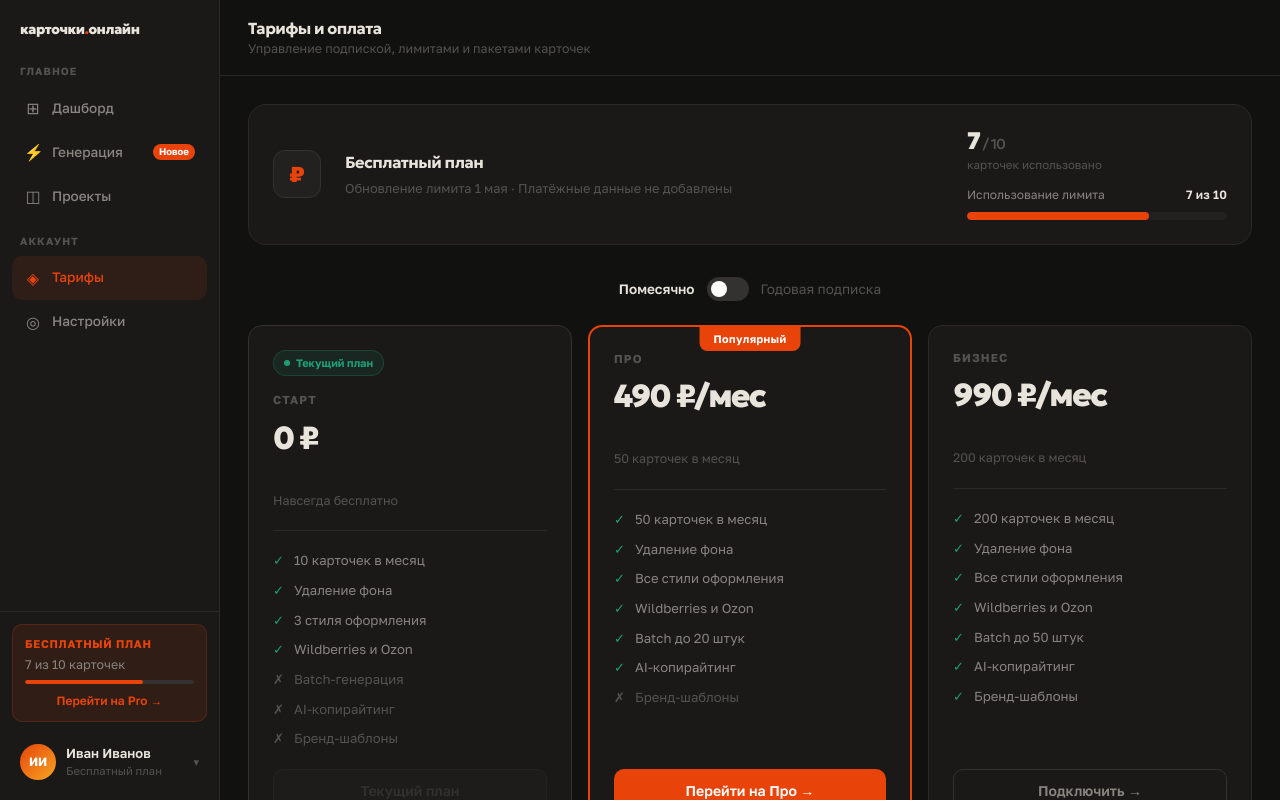
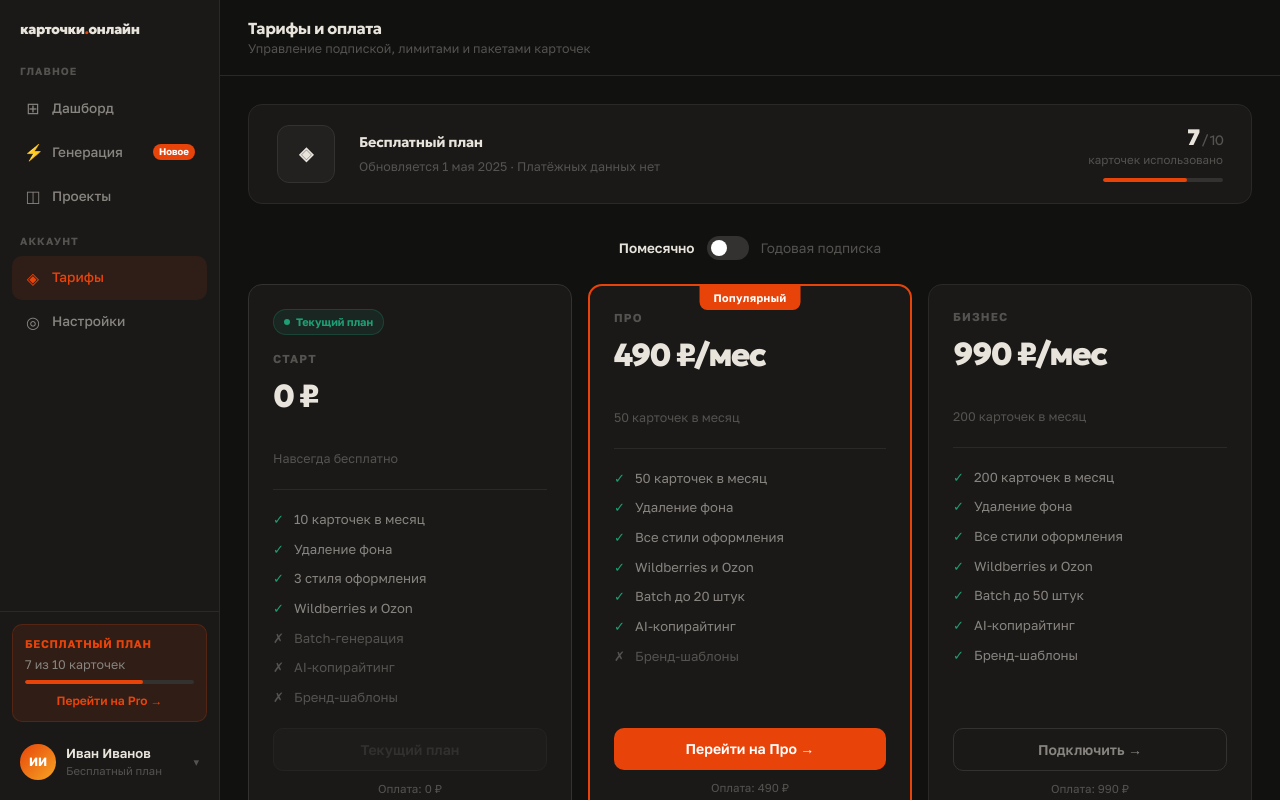
Before and after one commit to art-crazy/kartochki-online-front, a Next.js app: page /app/billing in a window 1280 px wide. Built offline with nearby package versions, Linux system fonts and the light colour scheme.

Commit message:
Refine billing layout and accordion theming

```diff
--- a/src/shared/ui/feedback/Accordion.tsx
+++ b/src/shared/ui/feedback/Accordion.tsx
@@ -1,17 +1,20 @@
 "use client";
 
 import { useState } from "react";
+import { classNames } from "@/shared/lib/classNames";
 import styles from "./Feedback.module.scss";
 
 export function Accordion({
   items,
+  theme = "light",
 }: {
   items: ReadonlyArray<{ title: string; content: string }>;
+  theme?: "light" | "dark";
 }) {
   const [openIndex, setOpenIndex] = useState(0);
 
   return (
-    <div className={styles.accordion}>
+    <div className={classNames(styles.accordion, theme === "dark" && styles.accordionDark)}>
       {items.map((item, index) => {
         const isOpen = index === openIndex;
 
--- a/src/shared/ui/feedback/Feedback.module.scss
+++ b/src/shared/ui/feedback/Feedback.module.scss
@@ -177,10 +177,29 @@
 .accordion {
   display: grid;
   gap: 0;
+  --accordion-border: rgba(28, 26, 23, 0.12);
+  --accordion-title: var(--foreground);
+  --accordion-body: var(--muted);
+  --accordion-icon-border: rgba(28, 26, 23, 0.14);
+  --accordion-icon-color: var(--muted);
+  --accordion-icon-open-border: #111;
+  --accordion-icon-open-bg: #111;
+  --accordion-icon-open-color: #fff;
+}
+
+.accordionDark {
+  --accordion-border: var(--dark-border);
+  --accordion-title: var(--dark-text);
+  --accordion-body: var(--dark-text-3);
+  --accordion-icon-border: var(--dark-border-2);
+  --accordion-icon-color: var(--dark-text-3);
+  --accordion-icon-open-border: var(--dark-text);
+  --accordion-icon-open-bg: var(--dark-text);
+  --accordion-icon-open-color: var(--dark-bg);
 }
 
 .accordionItem {
-  border-bottom: 1px solid rgba(28, 26, 23, 0.12);
+  border-bottom: 1px solid var(--accordion-border);
 }
 
 .accordionItem:last-child {
@@ -206,7 +225,7 @@
 }
 
 .accordionTitle {
-  color: var(--foreground);
+  color: var(--accordion-title);
   font-size: 1rem;
   font-weight: 700;
   line-height: 1.35;
@@ -218,9 +237,9 @@
   width: 22px;
   height: 22px;
   flex-shrink: 0;
-  border: 1.5px solid rgba(28, 26, 23, 0.14);
+  border: 1.5px solid var(--accordion-icon-border);
   border-radius: 50%;
-  color: var(--muted);
+  color: var(--accordion-icon-color);
   font-size: 0.85rem;
   font-weight: 700;
   line-height: 1;
@@ -232,9 +251,9 @@
 }
 
 .accordionIconOpen {
-  border-color: #111;
-  background: #111;
-  color: #fff;
+  border-color: var(--accordion-icon-open-border);
+  background: var(--accordion-icon-open-bg);
+  color: var(--accordion-icon-open-color);
   transform: rotate(45deg);
 }
 
@@ -243,7 +262,7 @@
   max-height: 0;
   overflow: hidden;
   padding: 0 4.5rem 0 0;
-  color: var(--muted);
+  color: var(--accordion-body);
   font-size: 0.88rem;
   line-height: 1.75;
   transition:
--- a/src/views/billing/ui/BillingPage.module.scss
+++ b/src/views/billing/ui/BillingPage.module.scss
@@ -23,23 +23,24 @@
   gap: 24px;
   margin-bottom: 32px;
   border: 1px solid var(--dark-border);
-  border-radius: var(--radius-xl);
+  border-radius: 14px;
   background: var(--dark-bg-2);
-  padding: 24px;
+  padding: 20px 28px;
 }
 
 .bannerIcon {
-  display: grid;
-  width: 48px;
-  height: 48px;
+  display: flex;
+  width: 58px;
+  height: 58px;
   flex-shrink: 0;
-  place-items: center;
+  align-items: center;
+  justify-content: center;
   border: 1px solid var(--dark-border-2);
   border-radius: 12px;
   background: var(--dark-bg-3);
-  color: var(--accent);
-  font-size: 1.35rem;
-  font-weight: 800;
+  color: var(--dark-text);
+  font-size: 1.15rem;
+  font-weight: 700;
 }
 
 .bannerInfo {
@@ -47,28 +48,30 @@
 }
 
 .bannerTitle {
-  margin-bottom: 4px;
+  margin-bottom: 5px;
   color: var(--dark-text);
   font-family: var(--font-display), sans-serif;
-  font-size: var(--billing-heading-size);
+  font-size: 0.88rem;
   font-weight: 700;
-  letter-spacing: -0.03em;
+  letter-spacing: -0.02em;
 }
 
 .bannerSubtitle {
   color: var(--dark-text-3);
-  font-size: var(--billing-copy-size);
-  line-height: var(--billing-copy-line-height);
+  font-size: var(--billing-meta-size);
+  line-height: 1.4;
 }
 
 .bannerUsage {
-  width: min(100%, 260px);
+  width: 220px;
+  flex-shrink: 0;
+  text-align: right;
 }
 
 .bannerUsageValue {
   color: var(--dark-text);
   font-family: var(--font-display), sans-serif;
-  font-size: 1.5rem;
+  font-size: 1.4rem;
   font-weight: 900;
   letter-spacing: -0.04em;
   line-height: 1;
@@ -76,14 +79,30 @@
 
 .bannerUsageValue span {
   color: var(--dark-text-3);
-  font-size: 0.9rem;
-  font-weight: 500;
+  font-size: 0.85rem;
+  font-weight: 400;
 }
 
 .bannerUsageLabel {
-  margin: 4px 0 12px;
+  margin-top: 4px;
   color: var(--dark-text-3);
   font-size: var(--billing-kicker-size);
+}
+
+.bannerUsageBar {
+  width: 120px;
+  height: 4px;
+  margin-top: 8px;
+  margin-left: auto;
+  overflow: hidden;
+  border-radius: 2px;
+  background: var(--dark-border-2);
+}
+
+.bannerUsageFill {
+  height: 100%;
+  border-radius: 2px;
+  background: var(--accent);
 }
 
 .periodToggle {
@@ -512,6 +531,12 @@
 
   .bannerUsage {
     width: 100%;
+    text-align: left;
+  }
+
+  .bannerUsageBar {
+    width: 100%;
+    margin-left: 0;
   }
 
   .periodToggle {
--- a/src/views/billing/ui/BillingPage.tsx
+++ b/src/views/billing/ui/BillingPage.tsx
@@ -1,23 +1,26 @@
-import { ProgressBar } from "@/shared/ui";
 import { AppShell } from "@/widgets/app/app-shell/ui/AppShell";
 import { currentSubscription } from "@/views/billing/model/content";
 import { BillingPricing } from "./BillingPricing";
 import styles from "./BillingPage.module.scss";
 
 export function BillingPage() {
+  const usagePercent = (currentSubscription.usage.value / currentSubscription.usage.max) * 100;
+
   return (
-    <AppShell title="Тарифы и оплата" subtitle="Управление подпиской, лимитами и пакетами карточек" activeKey="billing">
+    <AppShell
+      title="Тарифы и оплата"
+      subtitle="Управление подпиской, лимитами и пакетами карточек"
+      activeKey="billing"
+    >
       <main className={styles.page}>
         <section className={styles.banner}>
           <div className={styles.bannerIcon} aria-hidden="true">
-            ₽
+            ◈
           </div>
 
           <div className={styles.bannerInfo}>
-            <h1 className={styles.bannerTitle}>{currentSubscription.planName}</h1>
-            <p className={styles.bannerSubtitle}>
-              {currentSubscription.renewalLabel} · {currentSubscription.paymentLabel}
-            </p>
+            <h1 className={styles.bannerTitle}>Бесплатный план</h1>
+            <p className={styles.bannerSubtitle}>Обновляется 1 мая 2025 · Платёжных данных нет</p>
           </div>
 
           <div className={styles.bannerUsage}>
@@ -26,13 +29,16 @@ export function BillingPage() {
               <span> / {currentSubscription.usage.max}</span>
             </div>
             <div className={styles.bannerUsageLabel}>карточек использовано</div>
-            <ProgressBar
-              dark
-              label="Использование лимита"
-              value={currentSubscription.usage.value}
-              max={currentSubscription.usage.max}
-              valueLabel={`${currentSubscription.usage.value} из ${currentSubscription.usage.max}`}
-            />
+            <div
+              className={styles.bannerUsageBar}
+              role="progressbar"
+              aria-label="Использование лимита"
+              aria-valuemin={0}
+              aria-valuemax={currentSubscription.usage.max}
+              aria-valuenow={currentSubscription.usage.value}
+            >
+              <div className={styles.bannerUsageFill} style={{ width: `${usagePercent}%` }} />
+            </div>
           </div>
         </section>
 
--- a/src/views/billing/ui/BillingPricing.tsx
+++ b/src/views/billing/ui/BillingPricing.tsx
@@ -172,7 +172,7 @@ export function BillingPricing() {
         <div className={styles.sectionHeader}>
           <h2 className={styles.sectionTitle}>Частые вопросы</h2>
         </div>
-        <Accordion items={billingFaqItems} />
+        <Accordion items={billingFaqItems} theme="dark" />
       </section>
 
       {selectedPlan ? (
```
